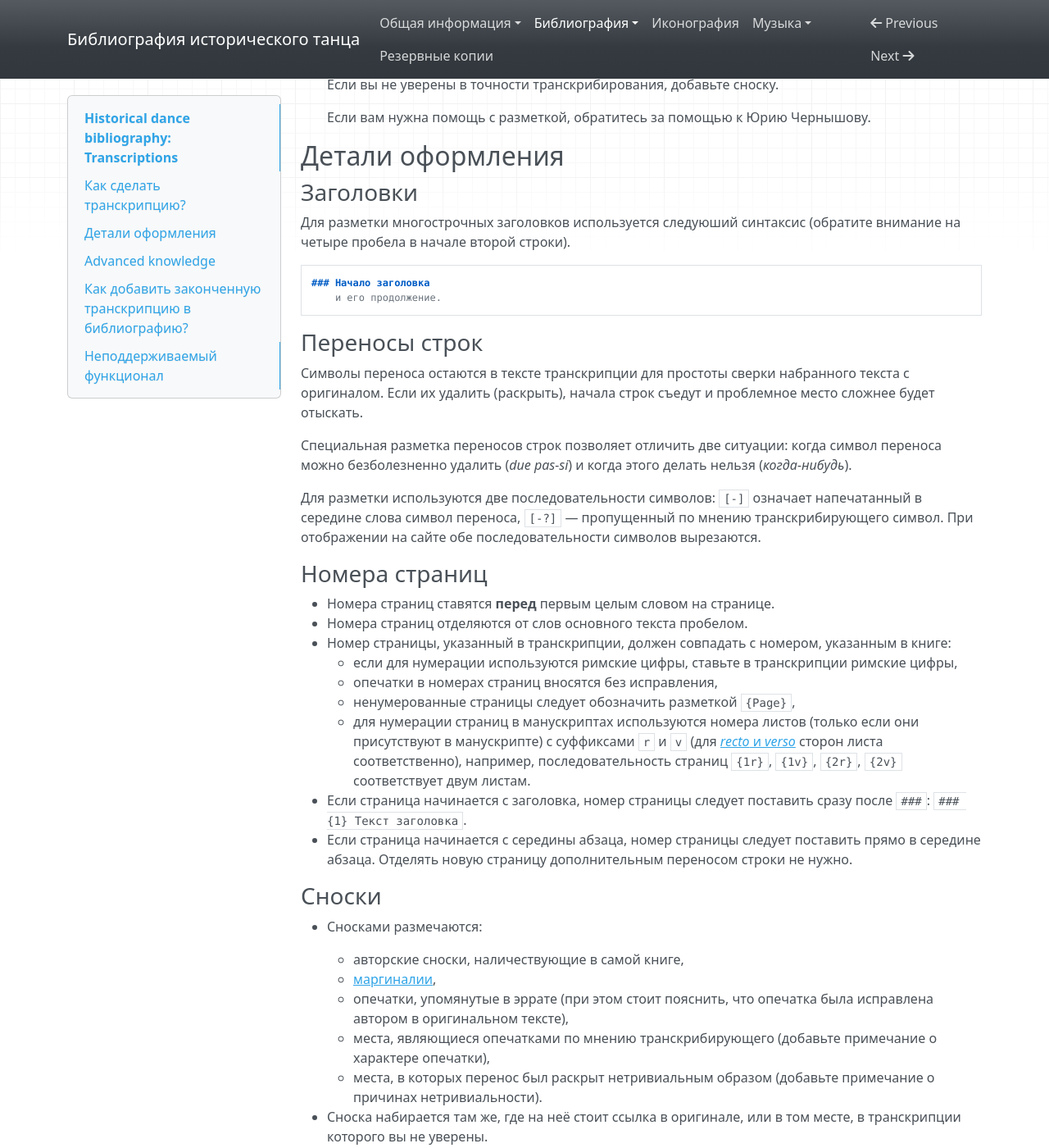
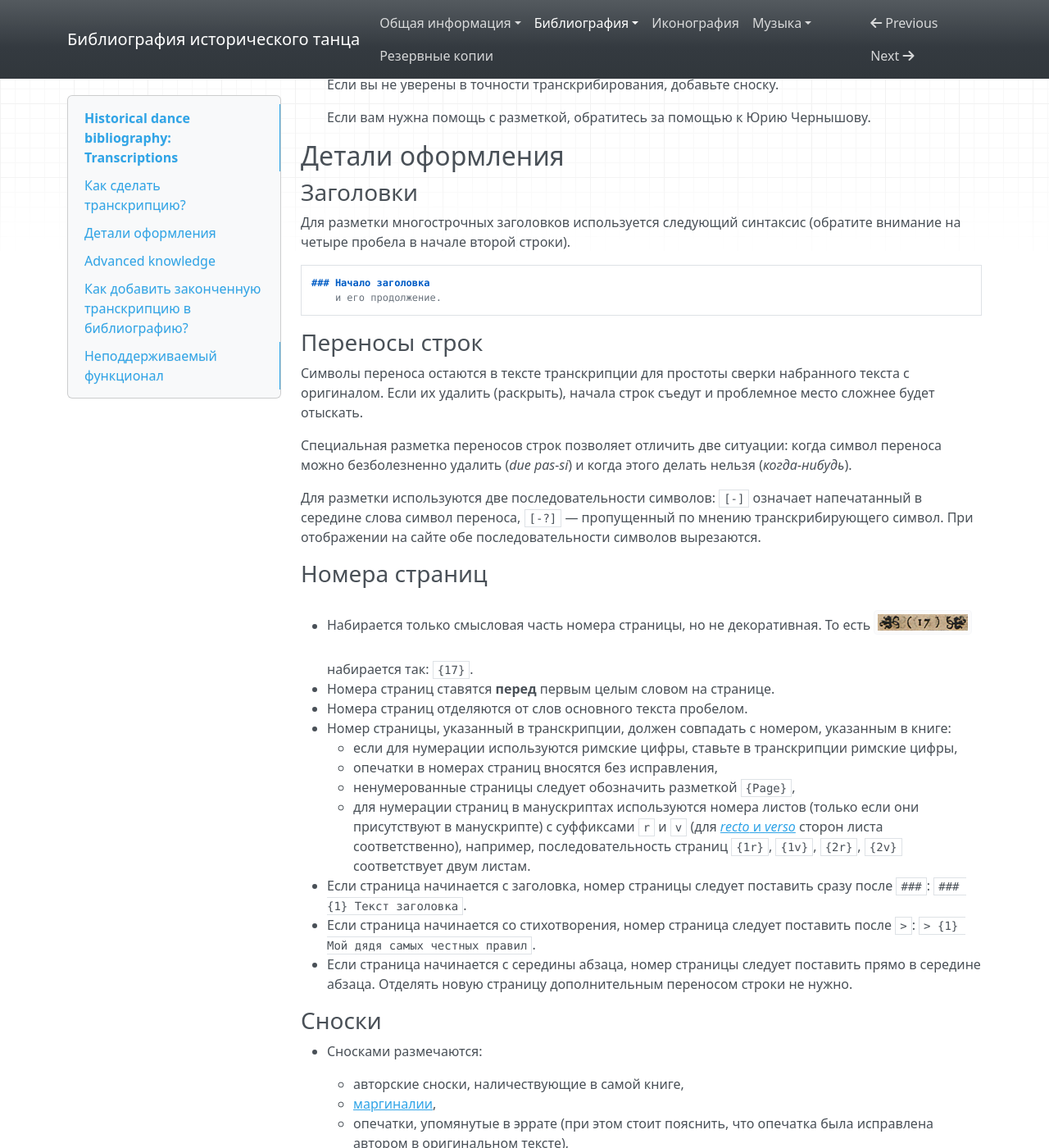
Before and after one commit to hda-technical/dancebooks, an MkDocs documentation site: the page built from docs/bibliography_transcriptions.md, in a window 1280 px wide and 1400 px high, scrolled down 1666 px. Shown: the whole window at 82% size. Built offline with MkDocs 1.6.1, drawn with Linux system fonts in a browser that asks for light colours; nearby versions of some CDN libraries; some of the changed text lies outside the part shown.

Commit message:
Clarify more details in transcriptions markup

````diff
--- a/docs/bibliography_transcriptions.md
+++ b/docs/bibliography_transcriptions.md
@@ -54,7 +54,7 @@
 
 ### Заголовки
 
-Для разметки многострочных заголовков используется следуюший синтаксис
+Для разметки многострочных заголовков используется следующий синтаксис
 (обратите внимание на четыре пробела в начале второй строки).
 
 ```
@@ -77,6 +77,7 @@
 
 ### Номера страниц
 
+* Набирается только смысловая часть номера страницы, но не декоративная. То есть ![](img/page-number-decorated.png) набирается так: `{17}`.
 * Номера страниц ставятся **перед** первым целым словом на странице.
 * Номера страниц отделяются от слов основного текста пробелом.
 * Номер страницы, указанный в транскрипции, должен совпадать с номером, указанным в книге:
@@ -85,6 +86,7 @@
 	* ненумерованные страницы следует обозначить разметкой `{Page}`,
 	* для нумерации страниц в манускриптах используются номера листов (только если они присутствуют в манускрипте) с суффиксами `r` и `v` (для [_recto_ и _verso_](https://en.wikipedia.org/wiki/Recto_and_verso) сторон листа соответственно), например, последовательность страниц `{1r}`, `{1v}`, `{2r}`, `{2v}` соответствует двум листам.
 * Если страница начинается с заголовка, номер страницы следует поставить сразу после `###`: `### {1} Текст заголовка`.
+* Если страница начинается со стихотворения, номер страница следует поставить после `>`: `> {1} Мой дядя самых честных правил`.
 * Если страница начинается с середины абзаца,
 	номер страницы следует поставить прямо в середине абзаца.
 	Отделять новую страницу дополнительным переносом строки не нужно.
@@ -118,10 +120,10 @@
 | `Æ` | Лигатура для `AE` | Набирается как есть |
 | `&` | [Амперсанд](https://en.wikipedia.org/wiki/Ampersand) | Набирается как есть |
 | `🙰` | [Лигатура et](https://gallica.bnf.fr/ark:/12148/bpt6k1070584h/f281) | Раскрывается в `et` |
+| ![](img/tironischer-et.png) | [⁊, тиронов знак](https://ru.wikipedia.org/wiki/Эт_(тиронов_знак)) | Набирается как `⁊с.` |
 | `yͤ` или `yᵉ` | Артикль `þe` (подробнее [тут](https://en.wikipedia.org/wiki/Thorn_(letter))) или местоимение `ye` (подробнее [тут](https://en.wikipedia.org/wiki/Ye_(pronoun))) | `þᵉ` или `yᵉ` в зависимости от контекста |
 
 Некоторые встречающиеся в книгах символы отсутствуют в Юникоде, например, `p̃ ` и `t̃ `. Их придётся набирать, используя комбинируемые символы.
-
 
 В русскоязычных источниках производятся следующие замены:
 
````
Also changed, not shown: docs/img/page-number-decorated.png (added), docs/img/tironischer-et.png (added).
